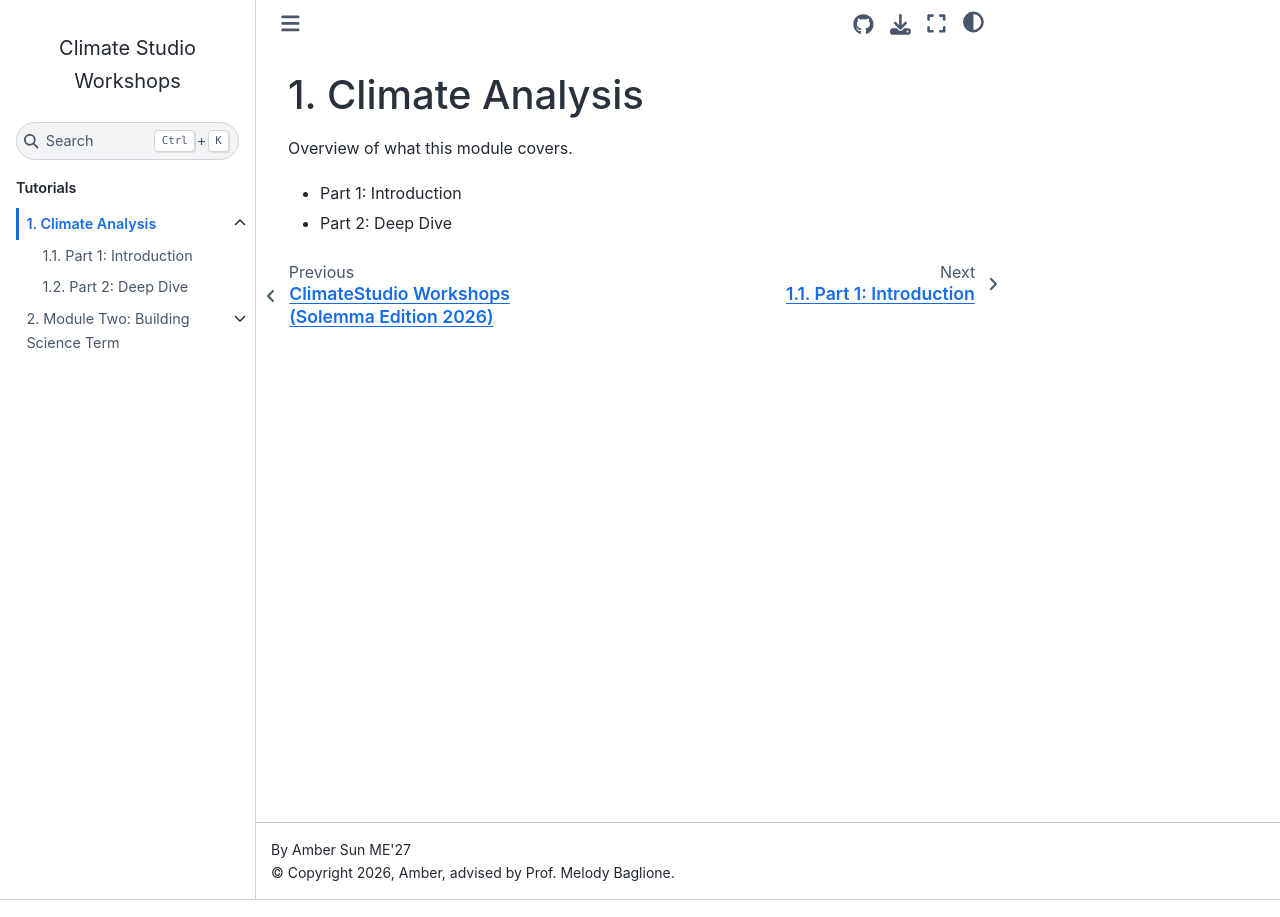
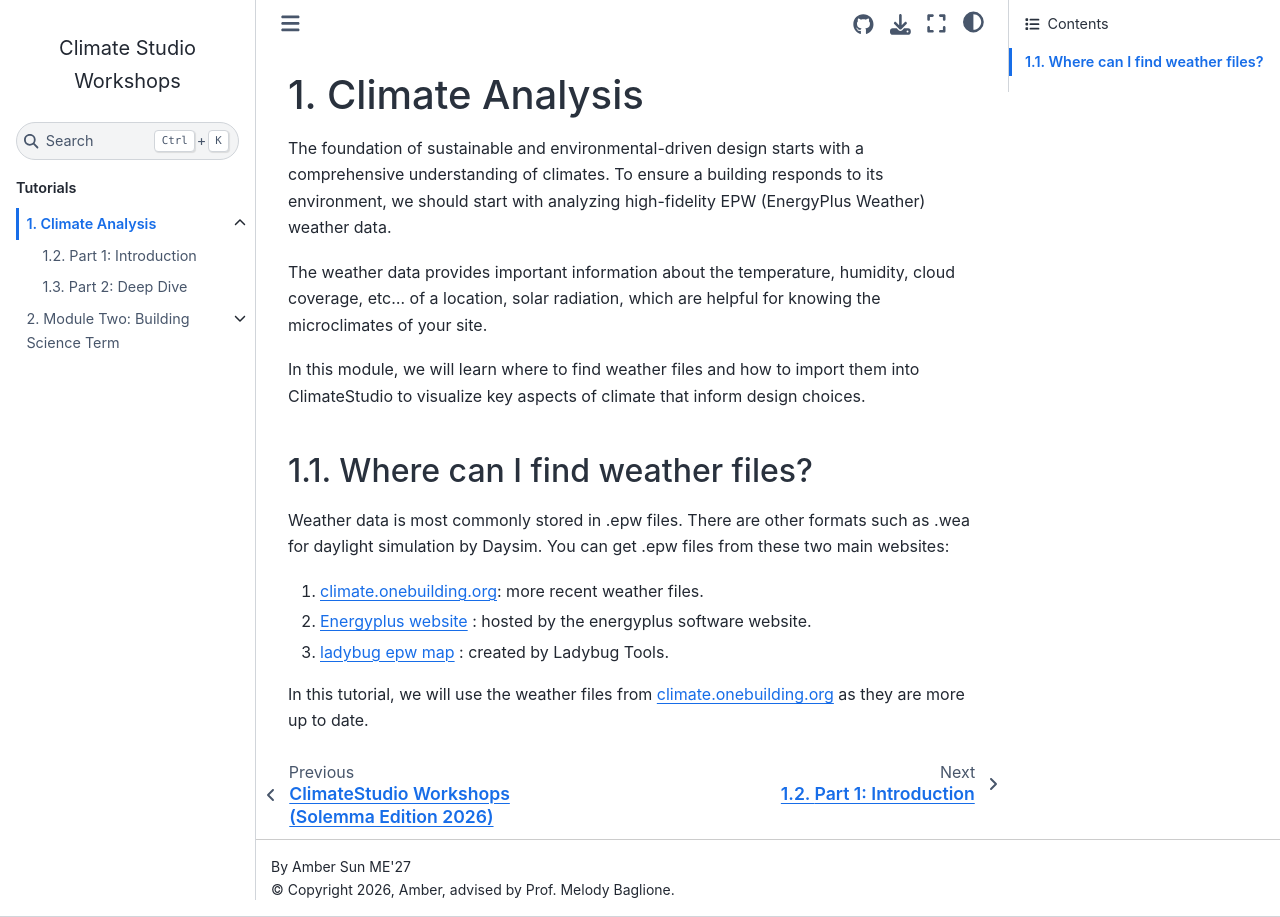
Before and after one commit to amber289/climatestudiotutorial, a Jupyter Book: the page built from workshops/docs/01_module-one.md, in a window 1280 px wide. Built offline with Jupyter Book 1.0.4 settings and Sphinx 7.4.7 and the Sphinx Book theme 1.1.4, drawn with Linux system fonts in a browser that asks for light colours.

Commit message:
Update 01_module-one.md
add intro description for climate analysis module

```diff
--- a/workshops/docs/01_module-one.md
+++ b/workshops/docs/01_module-one.md
@@ -1,6 +1,16 @@
 # Climate Analysis
 
-Overview of what this module covers.
+The foundation of sustainable and environmental-driven design starts with a comprehensive understanding of climates. To ensure a building responds to its environment, we should start with analyzing high-fidelity EPW (EnergyPlus Weather) weather data.
 
-- Part 1: Introduction
-- Part 2: Deep Dive
+The weather data provides important information about the temperature, humidity, cloud coverage, etc... of a location, solar radiation, which are helpful for knowing the microclimates of your site.
+
+In this module, we will learn where to find weather files and how to import them into ClimateStudio to visualize key aspects of climate that inform design choices.
+
+## Where can I find weather files?
+Weather data is most commonly stored in .epw files. There are other formats such as .wea for daylight simulation by Daysim. You can get .epw files from these two main websites:
+
+1. <a href="https://climate.onebuilding.org/" target="_blank">climate.onebuilding.org</a>: more recent weather files.
+2. <a href="https://energyplus.net/weather" target="_blank">Energyplus website</a> : hosted by the energyplus software website.
+3. <a href="https://www.ladybug.tools/epwmap/" target="_blank">ladybug epw map</a> : created by Ladybug Tools.
+
+In this tutorial, we will use the weather files from climate.onebuilding.org as they are more up to date.
```
